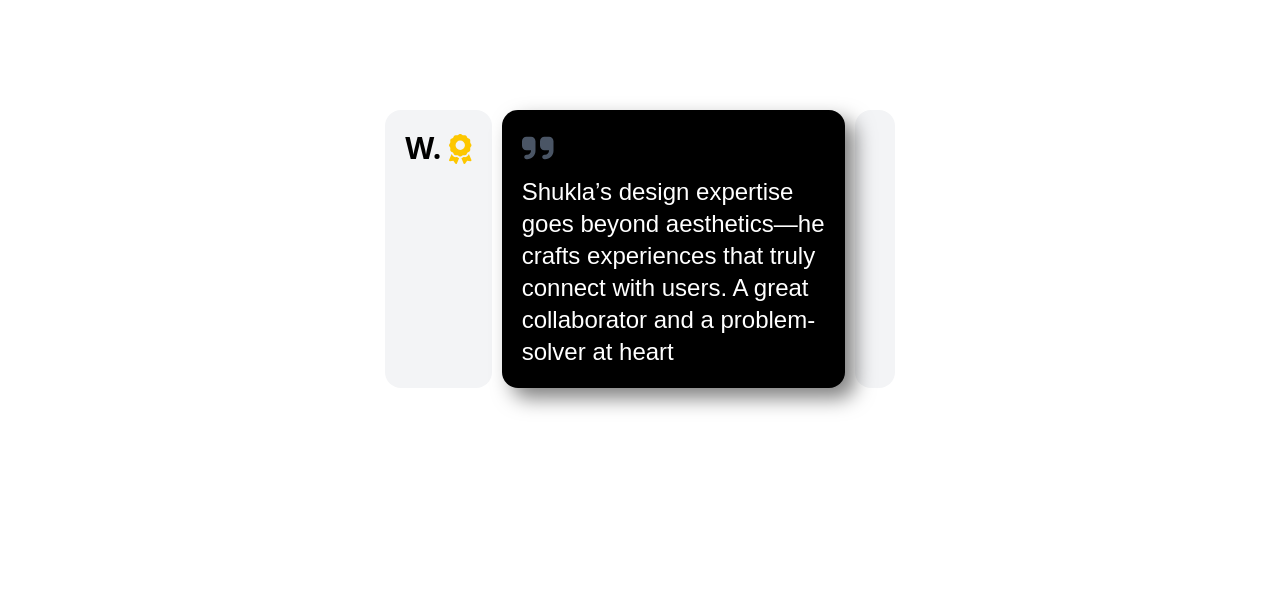
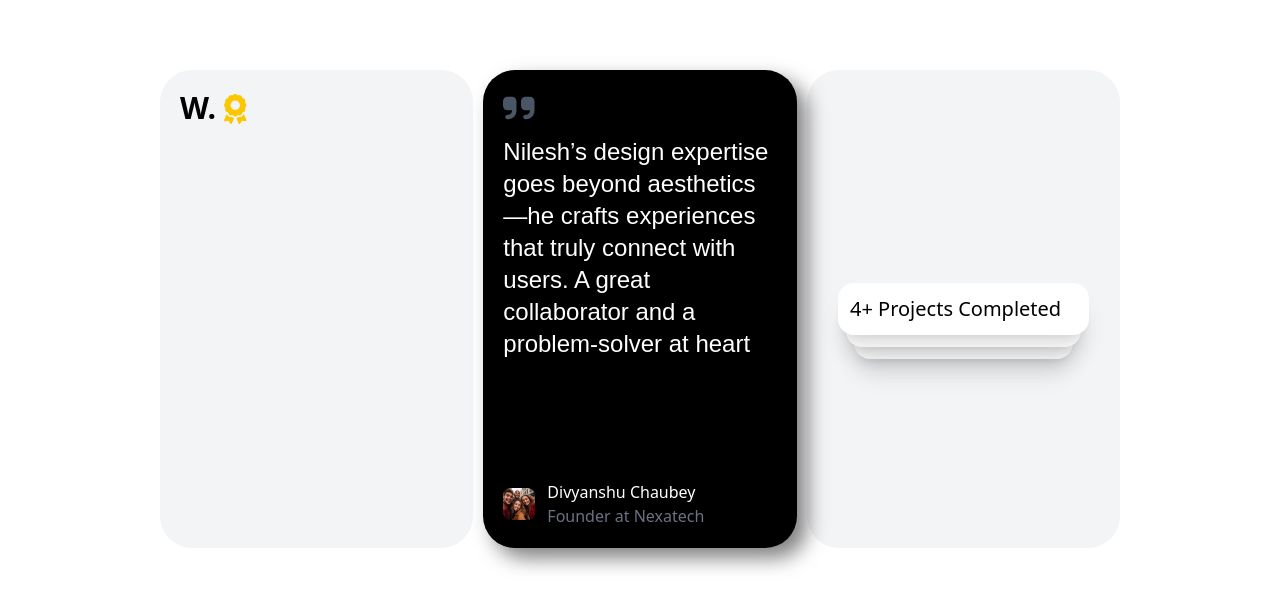
Before and after one commit to nilesh-shukla/port-folio, a React (Vite) app in the folder projectPortfolio/: page / in a window 1280 px wide. Shown: the part 2042-2640 px from the top of the page. Before the commit the page ends 2550 px from the top, so only its background shows below. Built offline with nearby package versions, Linux system fonts and the light colour scheme.

Commit message:
Working on the Achievements Section

```diff
--- a/projectPortfolio/src/App.jsx
+++ b/projectPortfolio/src/App.jsx
@@ -6,6 +6,7 @@ import imgProject1 from "./assets/AI.png";
 import imgProject2 from "./assets/india_tour.jpg";
 import imgProject3 from "./assets/leave_form.png";
 import imgProject4 from "./assets/CarbonWisePoster.png"
+import clientImage from "./assets/group.jpg";
 
 import { FontAwesomeIcon } from '@fortawesome/react-fontawesome';
 import { faArrowRight, faAward, faQuoteRight } from '@fortawesome/free-solid-svg-icons';
@@ -17,12 +18,12 @@ function App() {
     <>
       <Header />
 
-      <div className='p-30 bg-black'>
+      <div className='p-30'>
 
             {/* Heading */}
               <div className='flex justify-between items-center mb-8'>
 
-                <h1 className='text-4xl text-dmsans font-boldness tracking-tighter text-white'>Crafted Concepts</h1>
+                <h1 className='text-4xl text-dmsans font-boldness tracking-tighter text-black'>Crafted Concepts</h1>
                 <Button buttonName="All Works" className="works tracking-tight bg-gray-200 text-black font-dmsans px-5 py-3 cursor-pointer rounded-2xl hover:bg-purple-600 hover:text-white duration-300" >
                 <FontAwesomeIcon icon={faArrowRight} className="ml-2 text-sm" />
                 </Button>
@@ -60,28 +61,37 @@ function App() {
 
       </div>
 
-      <div className="flex p-30 justify-center gap-2.5">
+      <div className="grid grid-cols-3 items-stretch px-40 py-20 justify-center gap-2.5">
 
-
-        <Achievement className={" "} bgColor={"bg-gray-100"}>
-
+        <Achievement bgColor={"bg-gray-100"}>
           <div className="flex">
-
             <h1 className="text-3xl font-sans font-bold mr-2">W.</h1>
             <FontAwesomeIcon icon={faAward} className="text-3xl mt-1 text-yellow-400" />
+          </div>
+        </Achievement>
 
+        <Achievement className={"shadow-box z-10 h-full"} bgColor={"bg-black"}>
+          <FontAwesomeIcon icon={faQuoteRight} className="text-4xl text-gray-600" />
+
+          <p className="text-white text-2xl mt-2 font-dmsans">Nilesh’s design expertise goes beyond aesthetics—he crafts experiences that truly connect with users. A great collaborator and a problem-solver at heart</p>
+
+          <div className="flex gap-3 mt-30">
+            <img src={clientImage} alt="client"  className="w-8 h-8 mt-2 rounded-lg"/>
+            <div className="flex flex-col">
+              <p className="text-white">Divyanshu Chaubey</p>
+              <p className="text-gray-500">Founder at Nexatech</p>
+            </div>
           </div>
-
 
         </Achievement>
 
-        <Achievement className={"shadow-box z-10 w-[33%]"} bgColor={"bg-black"}>
-          <FontAwesomeIcon icon={faQuoteRight} className="text-4xl text-gray-600" />
+        <Achievement className={"relative group flex flex-col gap-2 text-xl justify-center items-center"} bgColor={"bg-gray-100"}>
 
-          <p className="text-white text-2xl mt-2 font-dmsans">Shukla’s design expertise goes beyond aesthetics—he crafts experiences that truly connect with users. A great collaborator and a problem-solver at heart</p>
+          <button className="absolute w-[80%] text-left transition duration-500 group-hover:translate-y-0 z-30 bg-white rounded-2xl p-3 translate-y-0 shadow-xl">4+ Projects Completed</button>
+          <button className="absolute w-[75%] text-left transition duration-500 group-hover:translate-y-14 group-hover:w-[80%] z-20 bg-white rounded-2xl p-3 translate-y-3 shadow-xl ease-in-out">2+ Years Experience</button>
+          <button className="absolute w-[70%] text-left transition duration-500 group-hover:translate-y-28 group-hover:w-[80%] z-10 bg-white rounded-2xl p-3 translate-y-6 shadow-xl ease-in-out">10+ Happy Clients</button>
+
         </Achievement>
-
-        <Achievement className={" "} bgColor={"bg-gray-100"}></Achievement>
 
 
       </div>
--- a/projectPortfolio/src/components/Achievement.jsx
+++ b/projectPortfolio/src/components/Achievement.jsx
@@ -2,7 +2,7 @@ import React, { PureComponent } from 'react'
 
 function Achievement({ className, bgColor, children }) {
   return (
-    <div className={`p-5 rounded-2xl ${bgColor} ${className}`}>
+    <div className={`p-5 rounded-4xl ${bgColor} ${className}`}>
 
       {children}
 
```
Also changed, not shown: projectPortfolio/src/assets/group.jpg (added).
